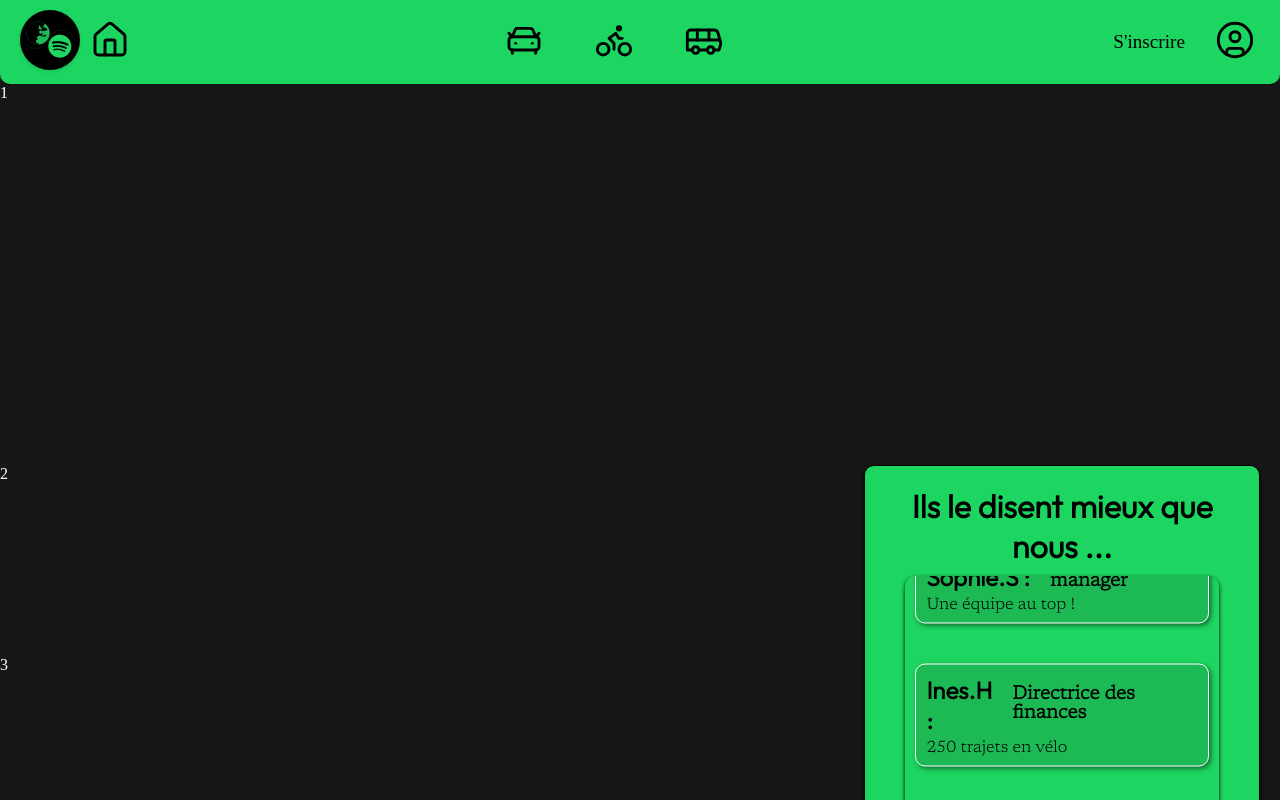
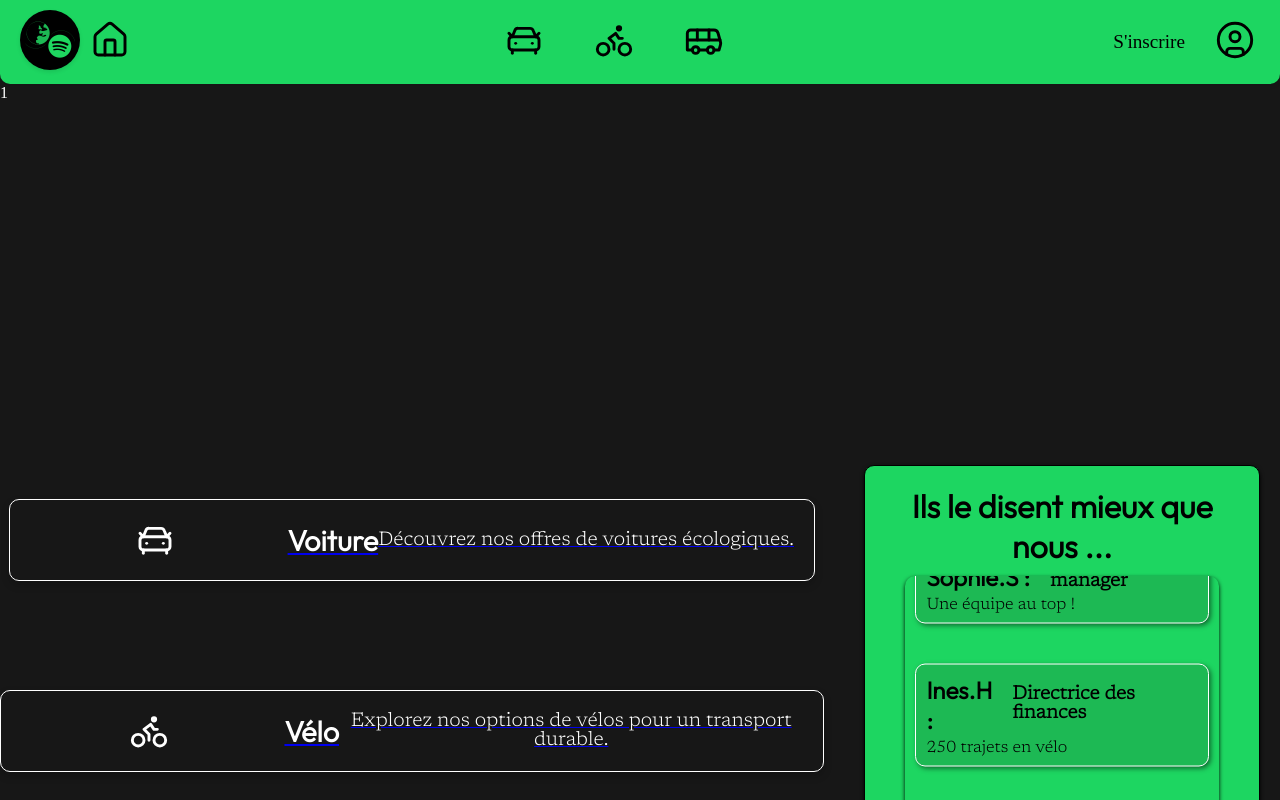
Before and after one commit to Montsy744/SaeSpotifyWebReact, a React (Vite) app: page /accueil in a window 1280 px wide. Shown: the top 800 px of the page. Built offline with nearby package versions, Linux system fonts and the light colour scheme.

Commit message:
ajout du début des card de choix

```diff
--- a/index.html
+++ b/index.html
@@ -8,6 +8,11 @@
     <meta name="author" content="Hugo Straseele" />
     <meta name="author" content="Montsy744 - Web developpeur" />
     <title>saespotifywebreact</title>
+
+    <link
+      rel="stylesheet"
+      href="https://cdnjs.cloudflare.com/ajax/libs/animate.css/4.1.1/animate.min.css"
+    />
   </head>
   <body>
     <div id="root"></div>
--- a/package.json
+++ b/package.json
@@ -10,6 +10,7 @@
     "preview": "vite preview"
   },
   "dependencies": {
+    "animate.css": "^4.1.1",
     "lucide-react": "^0.544.0",
     "react": "^19.1.1",
     "react-dom": "^19.1.1",
--- /dev/null
+++ b/src/components/CardChoix.jsx
@@ -0,0 +1,20 @@
+import React from "react";
+
+import "../css/cardChoix.css";
+
+
+function CardChoix(props, children) {
+    return (
+        <div className="card-choix">
+            <div id="gauche">
+                {props.children}
+            </div>
+            <div id="droite">
+                <h2>{props.titre}</h2>
+                <p>{props.description}</p>
+            </div>
+
+        </div>
+    );
+}
+export default CardChoix;
--- a/src/css/Accueil.css
+++ b/src/css/Accueil.css
@@ -24,18 +24,30 @@ body {
 .div2 {
     grid-column: span 2 / span 2;
     grid-row-start: 3;
+
+    display: flex;
+    align-items: center;
+    justify-content: center;
 }
 
 .div3 {
     grid-column: span 2 / span 2;
     grid-column-start: 1;
     grid-row-start: 4;
+
+    display: flex;
+    align-items: center;
+    justify-content: center;
 }
 
 .div4 {
     grid-column: span 2 / span 2;
     grid-column-start: 1;
     grid-row-start: 5;
+
+    display: flex;
+    align-items: center;
+    justify-content: center;
 }
 
 .div5 {
--- /dev/null
+++ b/src/css/cardChoix.css
@@ -0,0 +1,27 @@
+.card-choix {
+    background-color: #171717;
+    color: white;
+    border-radius: 10px;
+    padding: 20px;
+    text-align: center;
+    box-shadow: 0 4px 8px rgba(0, 0, 0, 0.2);
+    border: solid 1px white;
+    min-width: 100%;
+
+    display: grid;
+    grid-template-columns: repeat(3, 1fr);
+    grid-template-rows: repeat(1, 1fr);
+    gap: 8px;
+}
+
+#gauche {
+    grid-column: 1 ;
+    grid-row: 1;
+    display: flex;
+    align-items: center;
+    justify-content: center;
+}
+
+#droite {
+    grid-column: span 2 / span 2;
+}
--- a/src/page/Accueil.jsx
+++ b/src/page/Accueil.jsx
@@ -3,8 +3,11 @@ import { Link } from "react-router-dom";
 
 import HeaderSpotify from "../components/HeaderSpotify.jsx";
 import CardAvis from "../components/CardAvis.jsx";
+import CardChoix from "../components/CardChoix.jsx";
 
 import "../css/Accueil.css";
+
+import {CarFront, Bike, Bus, CircleUser } from 'lucide-react';
 
 function Accueil() {
   return (
@@ -13,10 +16,22 @@ function Accueil() {
       <main>
         <div id="mainContainer" className="parent">
           <div class="div1">1</div>
-          <div class="div2">2</div>
-          <div class="div3">3</div>
-          <div class="div4">4</div>
-          <div class="div5">
+          <div class="div2 animate__animated animate__rotateInDownLeft" id="voiture">
+            <Link to="/voitures">
+              <CardChoix titre="Voiture" description="Découvrez nos offres de voitures écologiques."><CarFront size={40} strokeWidth={1.75} /></CardChoix>
+            </Link>
+          </div>
+          <div class="div3 animate__animated animate__rotateInDownLeft" id="velo">
+            <Link to="/vélos">
+              <CardChoix titre="Vélo" description="Explorez nos options de vélos pour un transport durable." ><Bike size={40}  strokeWidth={1.75} /></CardChoix>
+            </Link>
+          </div>
+          <div class="div4 animate__animated animate__rotateInDownLeft" id="covoiturage">
+            <Link to="/covoiturage">
+              <CardChoix titre="Covoiturage" description="Partagez vos trajets et réduisez votre empreinte carbone." ><Bus size={40}  strokeWidth={1.75} /></CardChoix>
+            </Link>
+          </div>
+          <div class="div5 animate__animated animate__fadeInBottomRight">
             <h1>Ils le disent mieux que nous ...</h1>
             <div class="carousel">
               <div class="group" id="group1">
```
Also changed, not shown: 1 other file (tests, documents, lock files or other folders).
